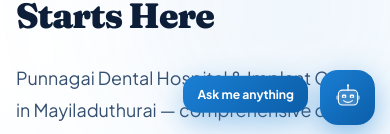
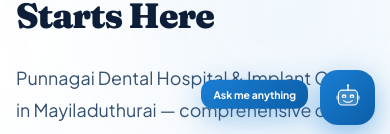
Before and after one commit to somnathr1332/PunnagaiDental, a React (Vite) app: page / in a window 390 px wide. Shown: the part 699-833 px from the top of the page. Built offline with nearby package versions, Linux system fonts and the light colour scheme.

Commit message:
feat: initialize global CSS with Dental Blue design tokens, typography, and base layout styles

```diff
--- a/src/index.css
+++ b/src/index.css
@@ -1727,9 +1727,9 @@
   .chatbot-trigger { width: 55px; height: 55px; }
   .chatbot-pill {
     display: block;
-    padding: 8px 14px;
-    font-size: 0.76rem;
-    border-radius: 14px;
+    padding: 6px 12px;
+    font-size: 0.65rem;
+    border-radius: 12px;
   }
 
   /* Modals */
```
